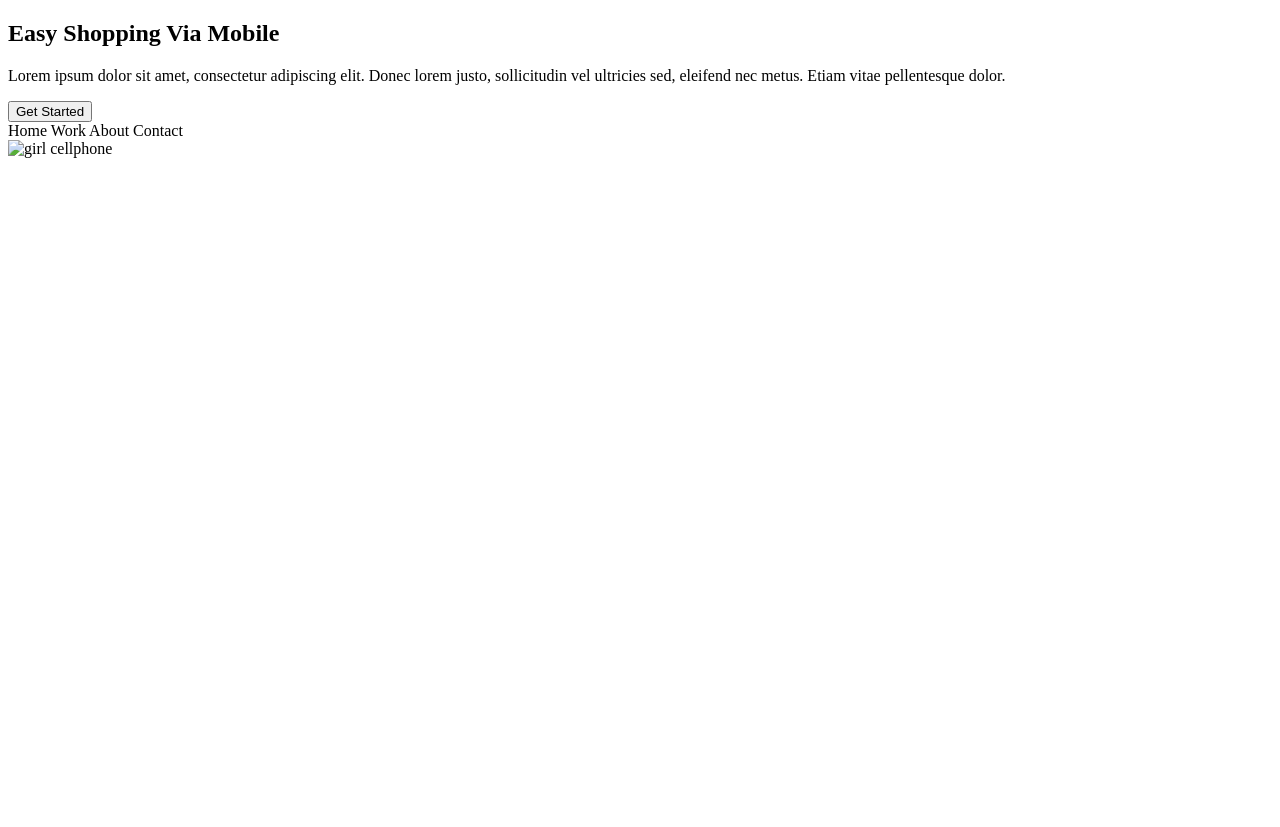
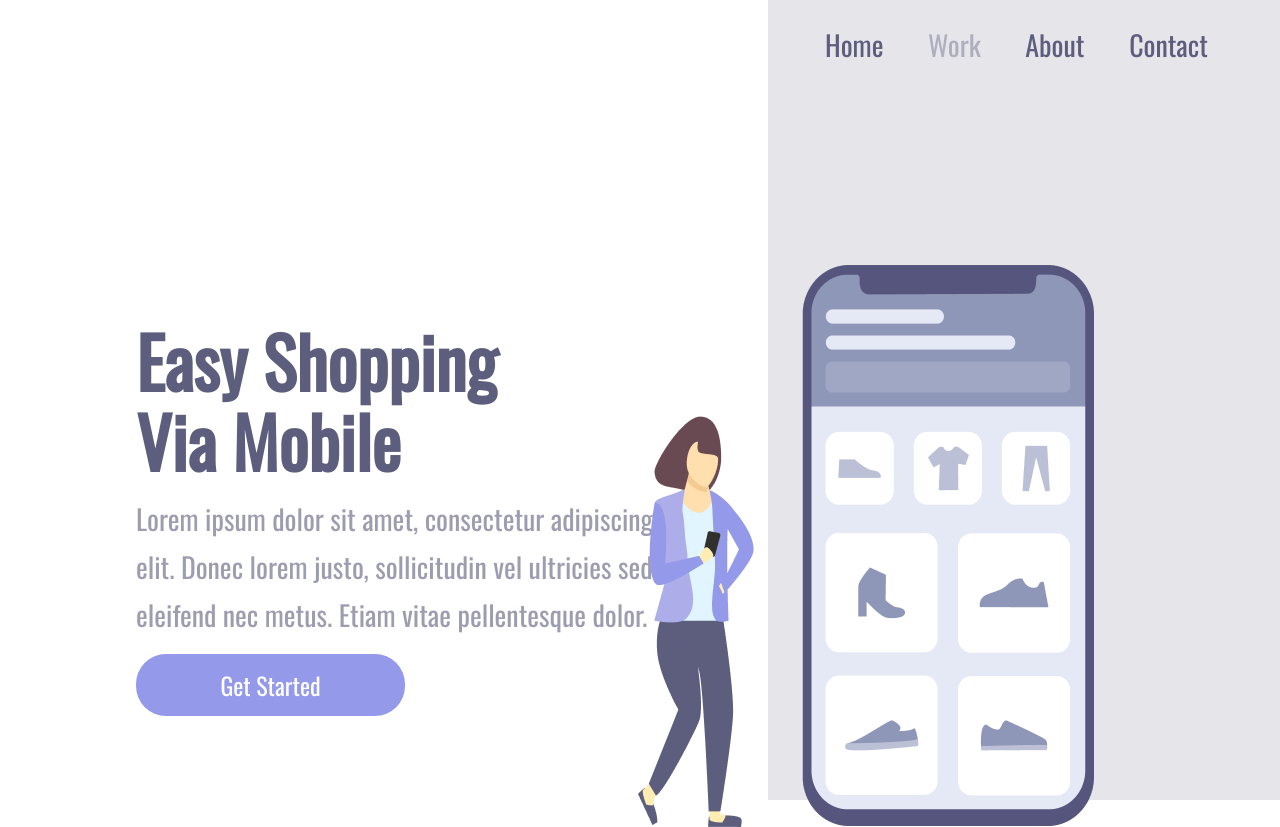
Before and after one commit to izabelmedeirosm/Proj.-Easy-Shopping, a plain HTML site: page index.html in a window 1280 px wide. Before the commit the page ends 800 px from the top, so only its background shows below. Drawn offline with nearby package versions, Linux system fonts and the light colour scheme.

Commit message:
Atualização html e imagens

```diff
--- a/index.html
+++ b/index.html
@@ -5,7 +5,7 @@
     <meta charset="UTF-8">
     <meta name="viewport" content="width=device-width, initial-scale=1.0">
     <title>Easy Shopping</title>
-    <link href="./18.1 style.css" rel="stylesheet">
+    <link href="./style.css" rel="stylesheet">
     <link rel="preconnect" href="https://fonts.googleapis.com">
     <link rel="preconnect" href="https://fonts.gstatic.com" crossorigin>
     <link href="https://fonts.googleapis.com/css2?family=Oswald&display=swap" rel="stylesheet">
@@ -32,7 +32,7 @@
                 <a class="link-header">Contact</a>
             </header>
 
-            <img src="./img/illustration projeto 2.png" alt="girl cellphone">
+            <img src="./illustration Easy Shopping.png" alt="girl cellphone">
 
         </section>
     </div>
```
Also changed, not shown: EASY SHOPPING MOBILE.png (added), EASY SHOPPING WEB.png (added).
